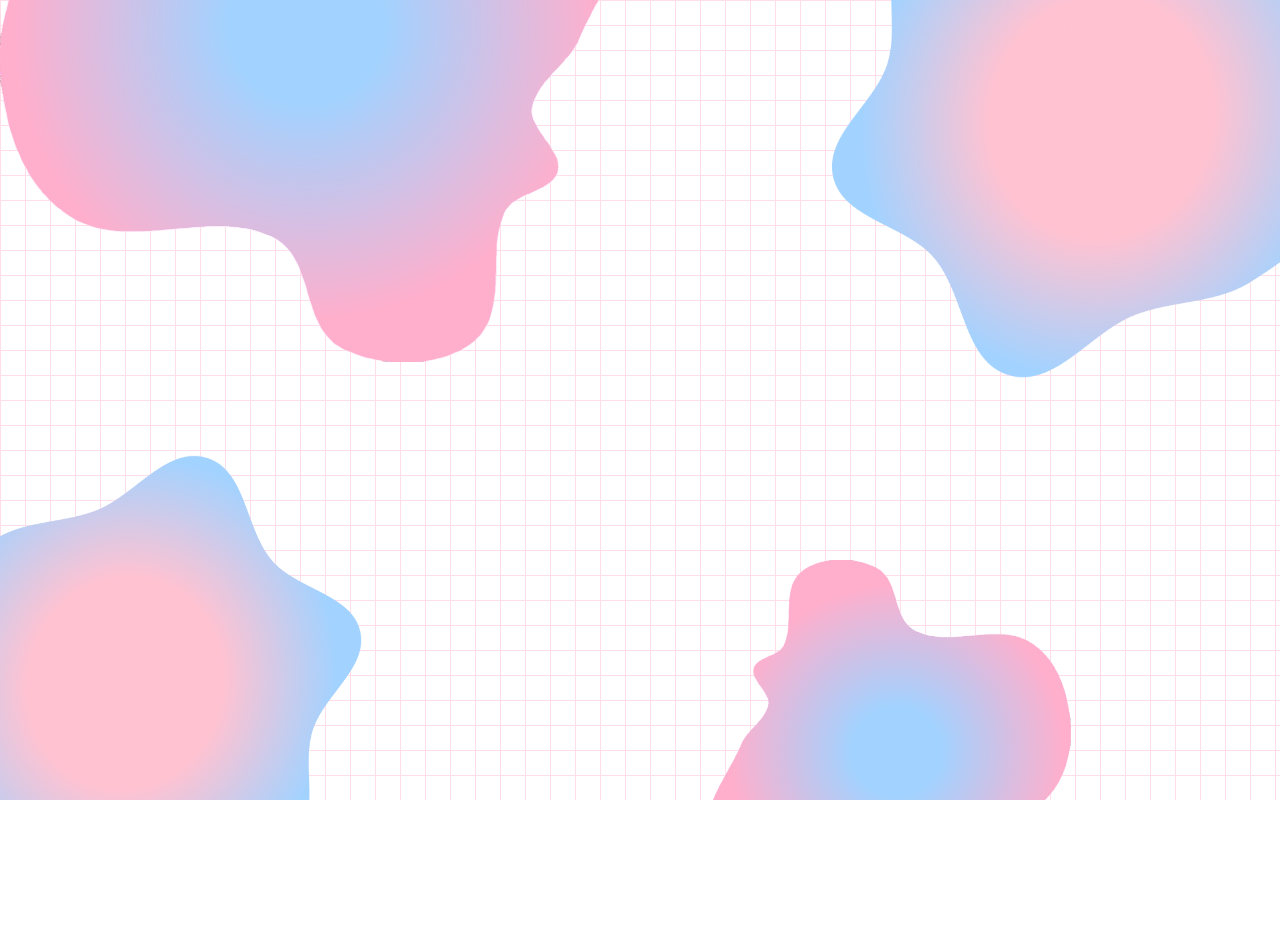
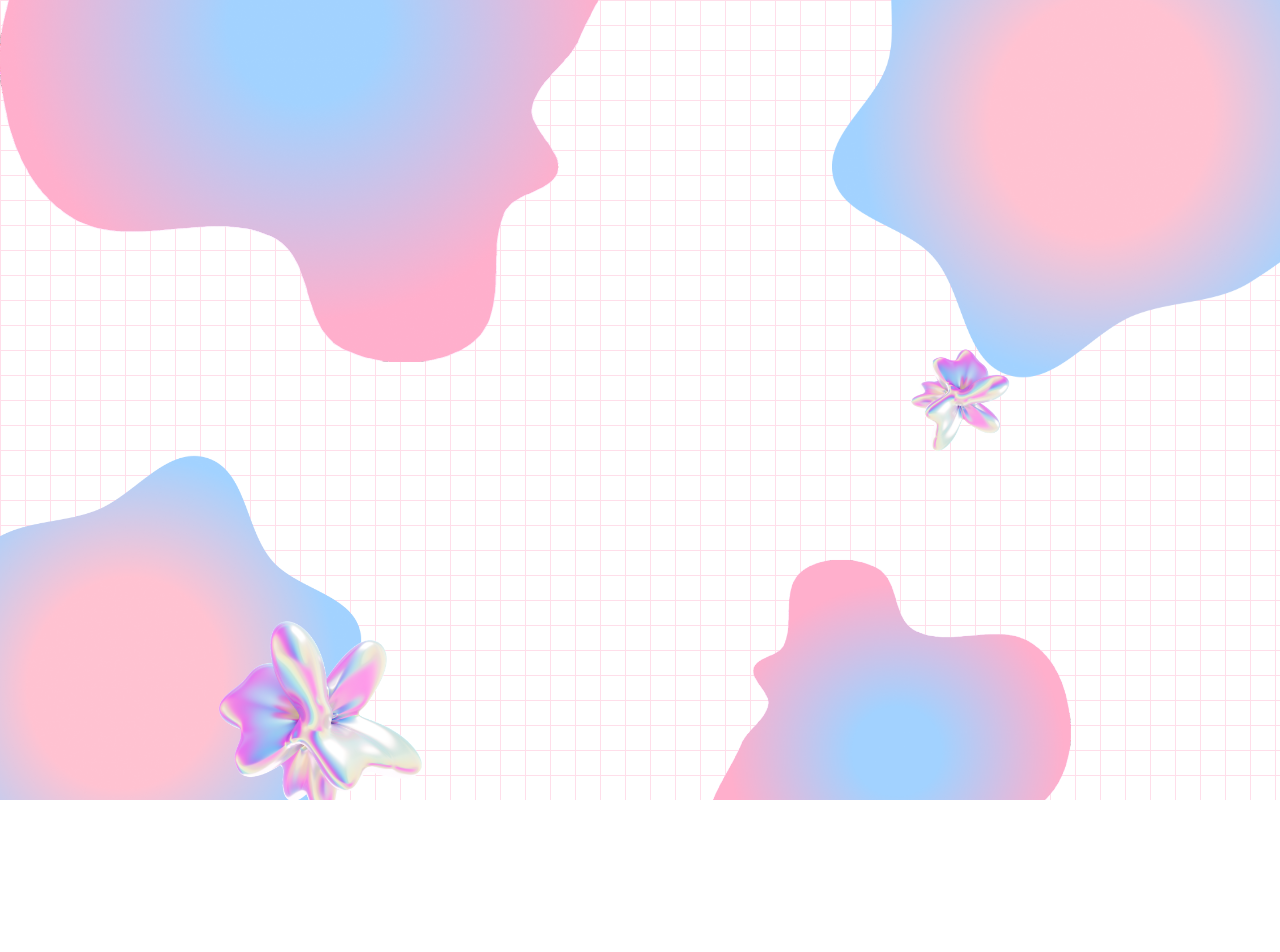
Before and after one commit to derrrna/project-cybooth, a React (Vite) app in the folder cybooth/: page /photobooth in a window 1280 px wide. Shown: the top 952 px of the page. After the commit the page ends 800 px from the top, so only its background shows below. Built offline with nearby package versions, Linux system fonts and the light colour scheme.

Commit message:
Positioned one flower

```diff
--- a/cybooth/src/pages/Photobooth.tsx
+++ b/cybooth/src/pages/Photobooth.tsx
@@ -3,9 +3,9 @@ import DynamicImage from "../components/DynamicImage.tsx";
 
 export default function Photobooth() {
     return (
-        <>
+        <div className={'overflow-hidden w-screen h-screen'}>
             {/* grid background*/}
-            <div className="absolute w-screen h-screen bg-[size:25px_25px] opacity-40 z-[-50]
+            <div className="absolute w-screen overflow-hidden h-screen bg-[size:25px_25px] opacity-40 z-[-50]
             bg-[linear-gradient(to_right,#FFAFCC_0.5px,transparent_1px),linear-gradient(to_bottom,#FFAFCC_0.5px,transparent_1px)]"/>
 
             {/* blob layer background 1 - visible only on laptop*/}
@@ -16,7 +16,7 @@ export default function Photobooth() {
             </div>
 
             {/* blob layer background 2 - visible for mobile, ipads, laptop*/}
-            <div className="w-screen h-screen absolute z-[-39] overflow-hidden flex">
+            <div className="w-full h-full absolute z-[-39] overflow-hidden flex">
                 <div className="w-1/2 h-full relative">
                     <img src="/blob1.png"
                          className="scale-180 lg:scale-70 translate-y-1/3 -translate-x-2/7 absolute bottom-0 left-0"/>
@@ -27,22 +27,24 @@ export default function Photobooth() {
                 </div>
             </div>
 
-            {/*Flower layer */}
-            <div className={"w-screen h-screen relative"}>
-                <div className={"w-full h-full absolute"}>
 
+            {/*Flower layer visible on mobile and laptop */}
+            <div className={"w-full h-full flex z-[-38]"}>
+                <div className={"w-1/2 h-full"}>
+                    <DynamicImage imageSource={"Flower1.png"} imageStyle={'rotate-90 translate-y-2/5'} scaleUp={'scale-45'} originalScale={'scale-40'}/>
+                </div>
+                <div className={"w-1/2 h-full"}>
+                    <DynamicImage imageSource={"Flower1.png"} imageStyle={'rotate-180 '} scaleUp={'scale-40'} originalScale={'scale-20'}/>
                 </div>
 
             </div>
 
-            <DynamicImage imageSource={"Flower1.png"} imageStyle={'rotate-180'} scaleUp={'scale-40'} originalScale={'scale-20'}/>
-
 
             {/* content layer*/}
-            <div className="absolute w-screen h-screen flex z-[0]">
+            <div className="w-full h-full flex z-[0]">
             </div>
 
 
-        </>
+        </div>
     )
 }
```
